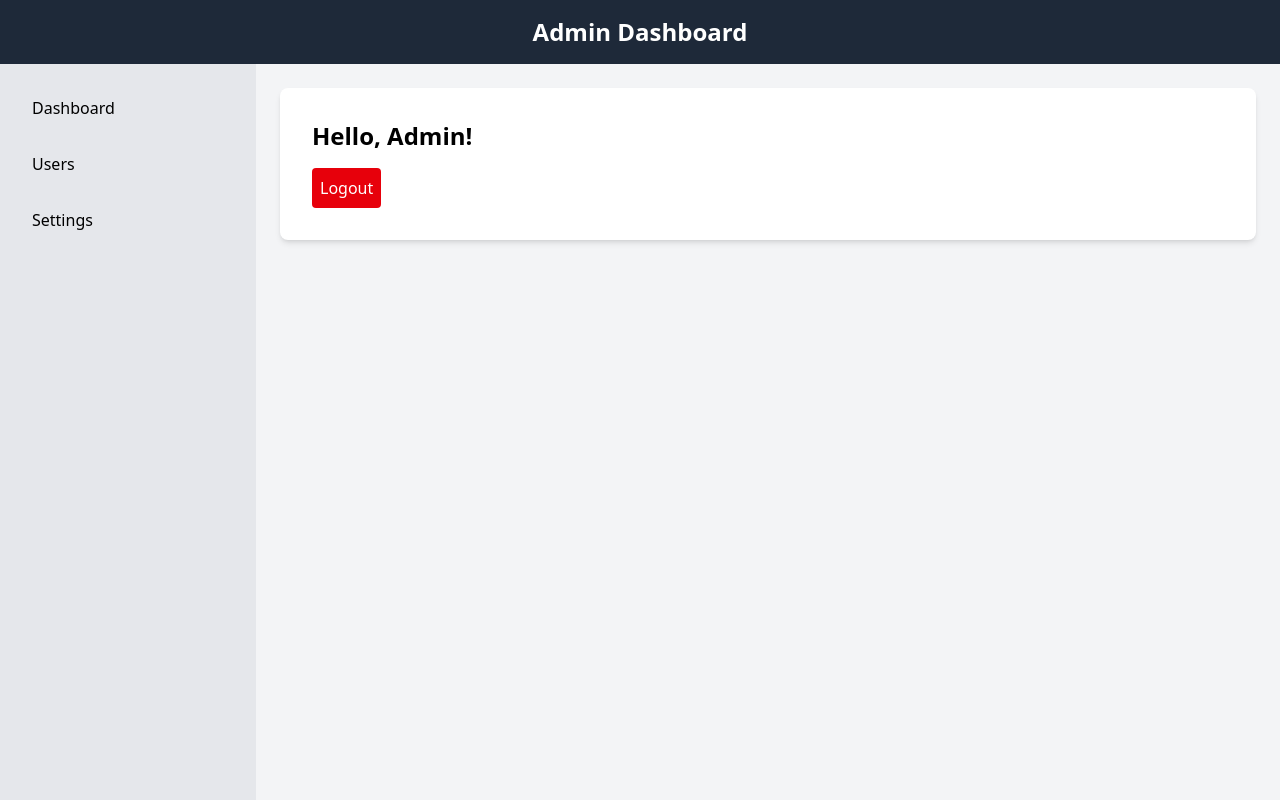
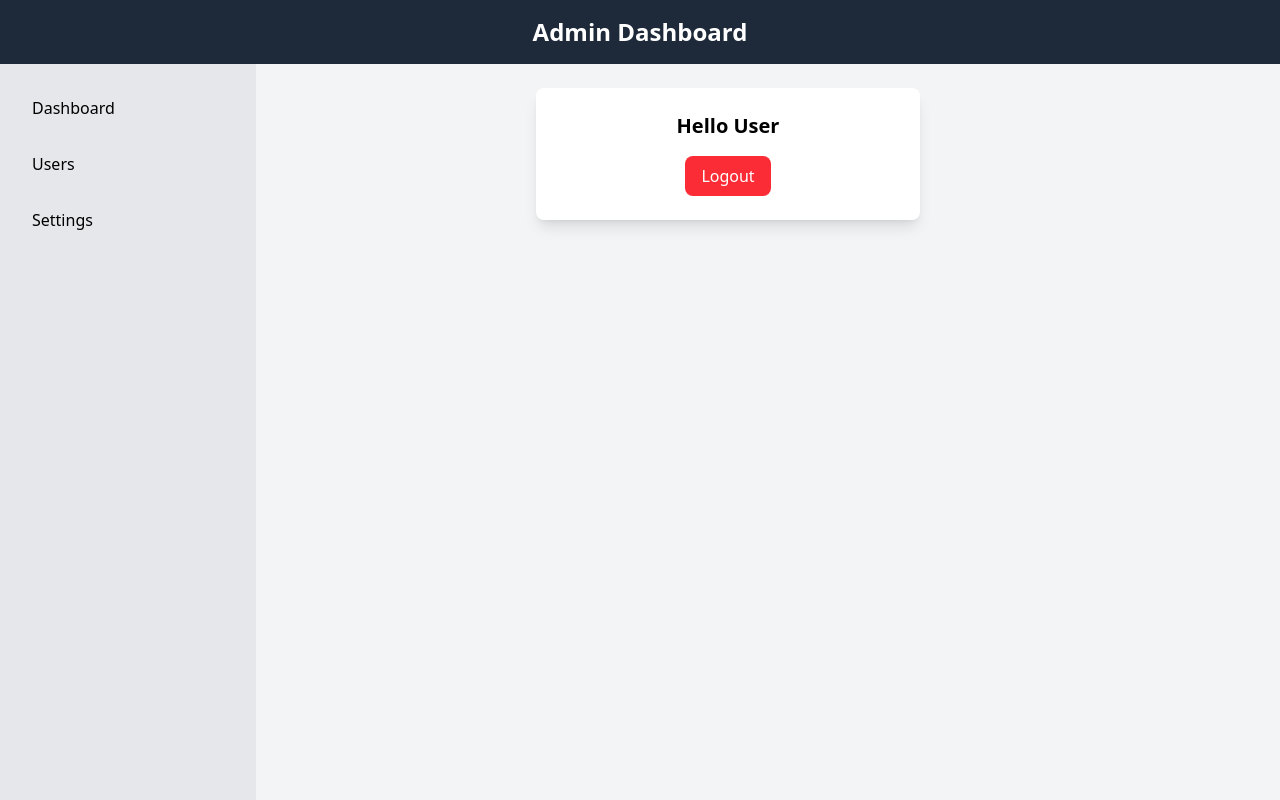
Before and after one commit to blank122/alumni-link-frontend, a React (Vite) app: page /admin in a window 1280 px wide. Built offline with nearby package versions, Linux system fonts and the light colour scheme.

Commit message:
added logout

```diff
--- a/src/pages/AdminDashboard.jsx
+++ b/src/pages/AdminDashboard.jsx
@@ -1,13 +1,11 @@
 import 'react';
 import AdminLayout from './admin/AdminLayout'; // Import AdminLayout
+import DashboardCard from './admin/DashboardCard';
 
 const AdminDashboard = () => {
     return (
         <AdminLayout>
-            <div className="bg-white p-8 rounded-lg shadow-md">
-                <h2 className="text-2xl font-bold">Hello, Admin!</h2>
-                <button className="mt-4 p-2 bg-red-600 text-white rounded">Logout</button>
-            </div>
+            <DashboardCard />
         </AdminLayout>
     );
 };
--- a/src/pages/admin/DashboardCard.jsx
+++ b/src/pages/admin/DashboardCard.jsx
@@ -1,8 +1,25 @@
-import 'react';
+import { useNavigate } from 'react-router-dom';
+import axios from 'axios';
+import { logout } from '../../services/authService';
 
 const DashboardCard = () => {
-    const handleLogout = () => {
-        alert('You have logged out!');
+    const navigate = useNavigate();
+
+    const handleLogout = async () => {
+        try {
+            await axios.post("http://127.0.0.1:8000/api/logout", {}, {
+                headers: {
+                    Authorization: `Bearer ${localStorage.getItem("token")}`,
+                }
+            });
+
+            logout(); // Clear the token from localStorage
+            alert('You have logged out!');
+            navigate("/"); // Use React Router's navigate to redirect to the landing page
+        } catch (error) {
+            console.error('Logout error:', error);
+            alert('Logout failed. Please try again.');
+        }
     };
 
     return (
@@ -18,4 +35,5 @@ const DashboardCard = () => {
     );
 };
 
+
 export default DashboardCard;
```
